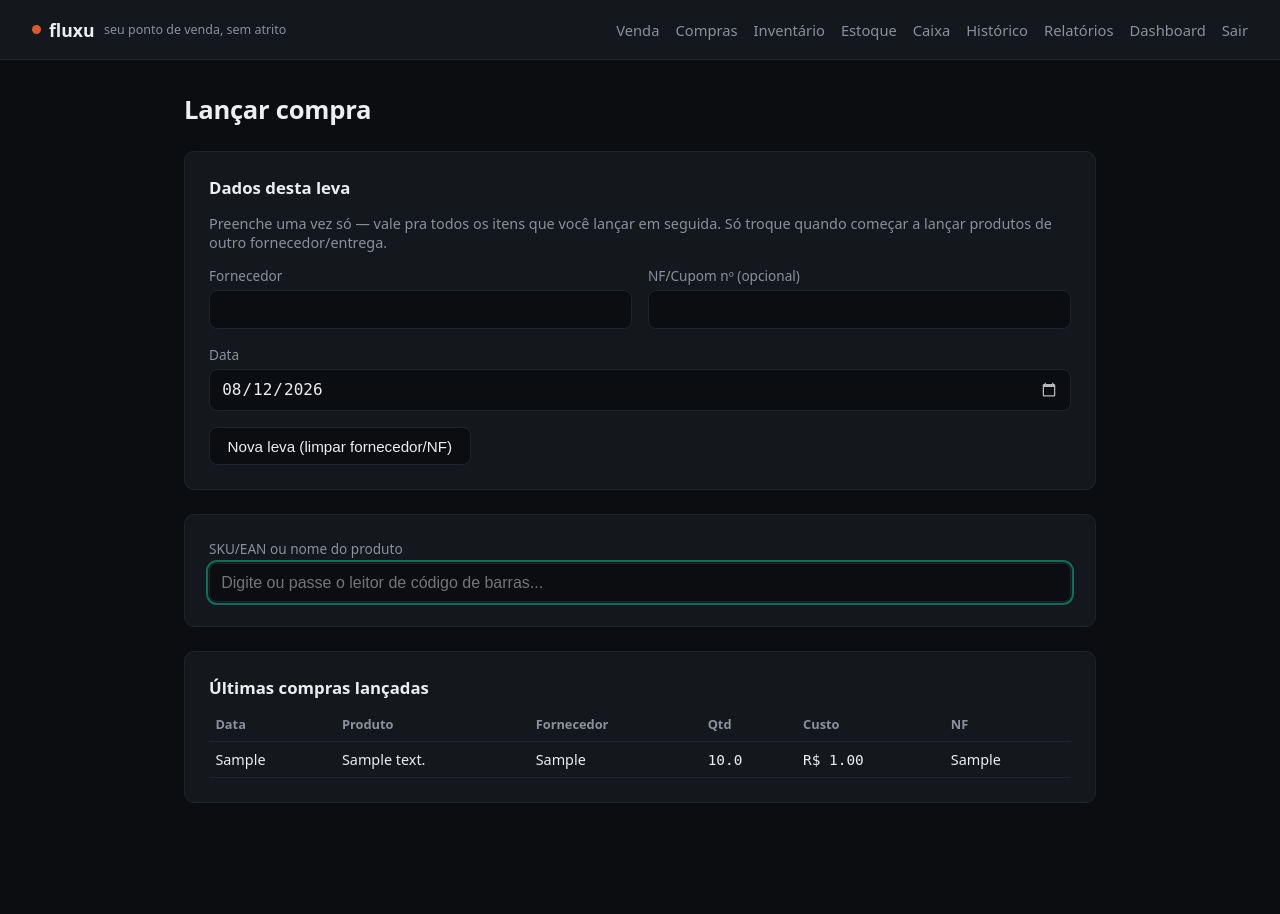
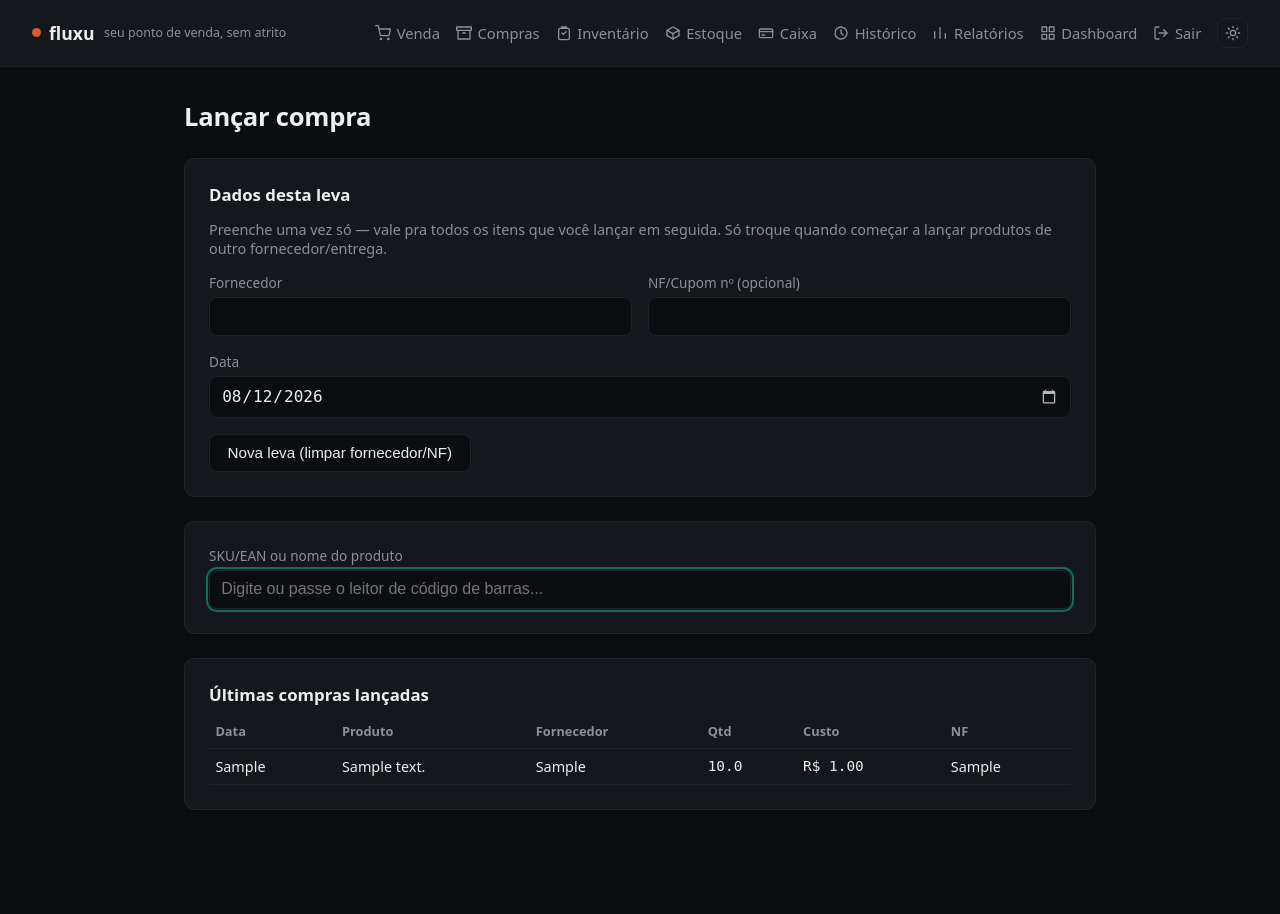
Before and after one commit to xandzin/fluxu, a Flask app: page /compras in a window 1280 px wide. Before the commit the page ends 803 px from the top, so only its background shows below. Run offline with Flask 3, Linux system fonts and the light colour scheme; the visitor is signed in with stand-in values (Sample User, id 1); tables that the repository leaves empty hold one stand-in row (values such as "Sample post").

Commit message:
Adiciona icones na navegacao e alternador de tema claro/escuro
- Icones SVG embutidos (sem CDN) ao lado de cada item do menu, um por
  funcao (carrinho, caixa, relogio, grafico, etc).
- Botao de alternar tema claro/escuro no cabecalho. Escolha fica salva
  no localStorage e e aplicada antes da pagina pintar, pra nao piscar o
  tema errado a cada navegacao (o sistema e multi-pagina, nao SPA).
- Cores fixas que so faziam sentido no tema escuro (fundo de aviso de
  erro/sucesso, seta do date picker, hover de botao secundario) viraram
  variaveis com override proprio no tema claro.
- Tema escuro continua sendo o padrao — nada muda pra quem nao mexer no
  botao novo.

Co-Authored-By: Claude Sonnet 5 <noreply@anthropic.com>

```diff
--- a/static/style.css
+++ b/static/style.css
@@ -11,8 +11,33 @@
     --erro: #dc2626;
     --aviso-bg: #3B2A0C;
     --aviso-texto: #FBBF24;
+    --hover-secundario: #1c212a;
+    --aviso-erro-bg: #2b1414;
+    --aviso-erro-texto: #f87171;
+    --aviso-ok-bg: #0f2b1a;
+    --sucesso: #4ade80;
+    --filtro-icone-data: invert(1);
     --linha-corte: repeating-linear-gradient(90deg, #2A3037 0 6px, transparent 6px 12px);
     --fonte-mono: ui-monospace, "SF Mono", "Cascadia Code", monospace;
+}
+
+/* Tema claro — ativado via data-theme="light" no <html>, escolha do usuario
+   (persistida em localStorage, ver base.html/login.html). Padrao continua
+   escuro, sem essa marcacao. */
+:root[data-theme="light"] {
+    --bg: #F4F5F7;
+    --card: #FFFFFF;
+    --card-borda: #E2E5EA;
+    --texto: #1A1D21;
+    --muted: #6B7280;
+    --aviso-bg: #FEF3C7;
+    --aviso-texto: #92400E;
+    --hover-secundario: #E9EBEF;
+    --aviso-erro-bg: #FEE2E2;
+    --aviso-erro-texto: #B91C1C;
+    --aviso-ok-bg: #DCFCE7;
+    --sucesso: #15803D;
+    --filtro-icone-data: none;
 }
 
 * { box-sizing: border-box; }
@@ -64,9 +89,32 @@ body {
     color: var(--muted);
     font-weight: 500;
     font-size: 0.92rem;
+    display: inline-flex;
+    align-items: center;
+    gap: 0.35rem;
 }
 
 .topo nav a:hover { color: var(--primaria); }
+
+.icone-nav { width: 16px; height: 16px; flex-shrink: 0; }
+
+.botao-tema {
+    background: none;
+    border: 1px solid var(--card-borda);
+    border-radius: 8px;
+    padding: 0.4rem;
+    color: var(--muted);
+    cursor: pointer;
+    display: inline-flex;
+    align-items: center;
+    justify-content: center;
+}
+.botao-tema:hover { color: var(--primaria); border-color: var(--primaria); }
+.botao-tema svg { width: 16px; height: 16px; }
+
+.botao-tema .icone-lua { display: none; }
+:root[data-theme="light"] .botao-tema .icone-sol { display: none; }
+:root[data-theme="light"] .botao-tema .icone-lua { display: block; }
 
 /* Login — tela dividida: marca de um lado, formulario do outro */
 .tela-login {
@@ -169,7 +217,7 @@ input:focus, select:focus, textarea:focus {
 }
 
 input[type="date"]::-webkit-calendar-picker-indicator {
-    filter: invert(1);
+    filter: var(--filtro-icone-data);
     opacity: 0.7;
 }
 input[type="date"]::-webkit-calendar-picker-indicator:hover { opacity: 1; }
@@ -207,7 +255,7 @@ button, .botao-link {
 .acento:hover { background: var(--acento-escura); }
 
 .secundario { background: var(--bg); color: var(--texto); border-color: var(--card-borda); }
-.secundario:hover { background: #1c212a; }
+.secundario:hover { background: var(--hover-secundario); }
 
 .lista-resultados {
     list-style: none;
@@ -271,9 +319,9 @@ button, .botao-link {
     border-radius: 8px;
     font-size: 0.9rem;
 }
-.aviso.erro { background: #2b1414; color: #f87171; }
+.aviso.erro { background: var(--aviso-erro-bg); color: var(--aviso-erro-texto); }
 .info.erro { color: var(--erro); }
-.aviso.ok { background: #0f2b1a; color: #4ade80; }
+.aviso.ok { background: var(--aviso-ok-bg); color: var(--sucesso); }
 
 table {
     width: 100%;
@@ -398,7 +446,7 @@ table.tabela-historico { width: 100%; }
 .modal-total {
     font-size: 1.6rem;
     font-weight: 700;
-    color: #4ade80;
+    color: var(--sucesso);
     margin: 0.25rem 0 0.5rem;
 }
 
--- a/templates/base.html
+++ b/templates/base.html
@@ -4,24 +4,70 @@
     <meta charset="utf-8">
     <meta name="viewport" content="width=device-width, initial-scale=1">
     <title>{% block titulo %}{% endblock %} — fluxu</title>
+    <script>
+        // Aplica o tema salvo ANTES da pagina pintar, pra nao piscar o tema
+        // errado por uma fracao de segundo a cada navegacao (aqui e site
+        // multi-pagina, sem isso cada clique recarregaria do zero no escuro).
+        if (localStorage.getItem("tema") === "light") {
+            document.documentElement.setAttribute("data-theme", "light");
+        }
+    </script>
     <link rel="stylesheet" href="{{ url_for('static', filename='style.css') }}">
 </head>
 <body>
+    {% macro icone(nome) %}
+    <svg class="icone-nav" viewBox="0 0 24 24" fill="none" stroke="currentColor" stroke-width="2"
+         stroke-linecap="round" stroke-linejoin="round" aria-hidden="true">
+        {%- if nome == "venda" -%}
+        <circle cx="9" cy="21" r="1"></circle><circle cx="20" cy="21" r="1"></circle>
+        <path d="M1 1h4l2.68 13.39a2 2 0 0 0 2 1.61h9.72a2 2 0 0 0 2-1.61L23 6H6"></path>
+        {%- elif nome == "compras" -%}
+        <path d="M21 8v13H3V8"></path><path d="M1 3h22v5H1z"></path><path d="M10 12h4"></path>
+        {%- elif nome == "inventario" -%}
+        <path d="M9 3h6a1 1 0 0 1 1 1v1H8V4a1 1 0 0 1 1-1z"></path>
+        <path d="M8 5H6a2 2 0 0 0-2 2v13a2 2 0 0 0 2 2h12a2 2 0 0 0 2-2V7a2 2 0 0 0-2-2h-2"></path>
+        <path d="M9 12l2 2 4-4"></path>
+        {%- elif nome == "estoque" -%}
+        <path d="M21 8L12 3 3 8l9 5 9-5z"></path><path d="M3 8v8l9 5 9-5V8"></path><path d="M12 13v8"></path>
+        {%- elif nome == "caixa" -%}
+        <rect x="2" y="6" width="20" height="13" rx="2"></rect><path d="M2 10h20"></path><path d="M6 15h4"></path>
+        {%- elif nome == "historico" -%}
+        <circle cx="12" cy="12" r="9"></circle><path d="M12 7v5l3 3"></path>
+        {%- elif nome == "relatorios" -%}
+        <path d="M4 20V10"></path><path d="M12 20V4"></path><path d="M20 20v-7"></path>
+        {%- elif nome == "dashboard" -%}
+        <rect x="3" y="3" width="7" height="7"></rect><rect x="14" y="3" width="7" height="7"></rect>
+        <rect x="14" y="14" width="7" height="7"></rect><rect x="3" y="14" width="7" height="7"></rect>
+        {%- elif nome == "sair" -%}
+        <path d="M9 21H5a2 2 0 0 1-2-2V5a2 2 0 0 1 2-2h4"></path>
+        <path d="M16 17l5-5-5-5"></path><path d="M21 12H9"></path>
+        {%- endif -%}
+    </svg>
+    {% endmacro %}
     <header class="topo">
         <div class="marca-bloco">
             <span class="marca"><span class="marca-ponto"></span>fluxu</span>
             <span class="marca-tagline">seu ponto de venda, sem atrito</span>
         </div>
         <nav>
-            <a href="{{ url_for('venda') }}">Venda</a>
-            <a href="{{ url_for('compras') }}">Compras</a>
-            <a href="{{ url_for('inventario') }}">Inventário</a>
-            <a href="{{ url_for('estoque') }}">Estoque</a>
-            <a href="{{ url_for('caixa') }}">Caixa</a>
-            <a href="{{ url_for('historico') }}">Histórico</a>
-            <a href="{{ url_for('relatorios') }}">Relatórios</a>
-            <a href="{{ url_for('dashboard') }}">Dashboard</a>
-            <a href="{{ url_for('logout') }}">Sair</a>
+            <a href="{{ url_for('venda') }}">{{ icone("venda") }}Venda</a>
+            <a href="{{ url_for('compras') }}">{{ icone("compras") }}Compras</a>
+            <a href="{{ url_for('inventario') }}">{{ icone("inventario") }}Inventário</a>
+            <a href="{{ url_for('estoque') }}">{{ icone("estoque") }}Estoque</a>
+            <a href="{{ url_for('caixa') }}">{{ icone("caixa") }}Caixa</a>
+            <a href="{{ url_for('historico') }}">{{ icone("historico") }}Histórico</a>
+            <a href="{{ url_for('relatorios') }}">{{ icone("relatorios") }}Relatórios</a>
+            <a href="{{ url_for('dashboard') }}">{{ icone("dashboard") }}Dashboard</a>
+            <a href="{{ url_for('logout') }}">{{ icone("sair") }}Sair</a>
+            <button id="botao-tema" class="botao-tema" type="button" aria-label="Alternar tema claro/escuro" title="Alternar tema claro/escuro">
+                <svg class="icone-sol" viewBox="0 0 24 24" fill="none" stroke="currentColor" stroke-width="2" stroke-linecap="round" stroke-linejoin="round" aria-hidden="true">
+                    <circle cx="12" cy="12" r="4"></circle>
+                    <path d="M12 2v2M12 20v2M4.93 4.93l1.41 1.41M17.66 17.66l1.41 1.41M2 12h2M20 12h2M4.93 19.07l1.41-1.41M17.66 6.34l1.41-1.41"></path>
+                </svg>
+                <svg class="icone-lua" viewBox="0 0 24 24" fill="none" stroke="currentColor" stroke-width="2" stroke-linecap="round" stroke-linejoin="round" aria-hidden="true">
+                    <path d="M21 12.79A9 9 0 1 1 11.21 3 7 7 0 0 0 21 12.79z"></path>
+                </svg>
+            </button>
         </nav>
     </header>
     <main>
@@ -34,5 +80,17 @@
         {% endwith %}
         {% block conteudo %}{% endblock %}
     </main>
+    <script>
+        document.getElementById("botao-tema").addEventListener("click", function () {
+            var claroAtivo = document.documentElement.getAttribute("data-theme") === "light";
+            if (claroAtivo) {
+                document.documentElement.removeAttribute("data-theme");
+                localStorage.setItem("tema", "dark");
+            } else {
+                document.documentElement.setAttribute("data-theme", "light");
+                localStorage.setItem("tema", "light");
+            }
+        });
+    </script>
 </body>
 </html>
--- a/templates/login.html
+++ b/templates/login.html
@@ -4,6 +4,11 @@
     <meta charset="utf-8">
     <meta name="viewport" content="width=device-width, initial-scale=1">
     <title>Entrar — fluxu</title>
+    <script>
+        if (localStorage.getItem("tema") === "light") {
+            document.documentElement.setAttribute("data-theme", "light");
+        }
+    </script>
     <link rel="stylesheet" href="{{ url_for('static', filename='style.css') }}">
 </head>
 <body>
```
